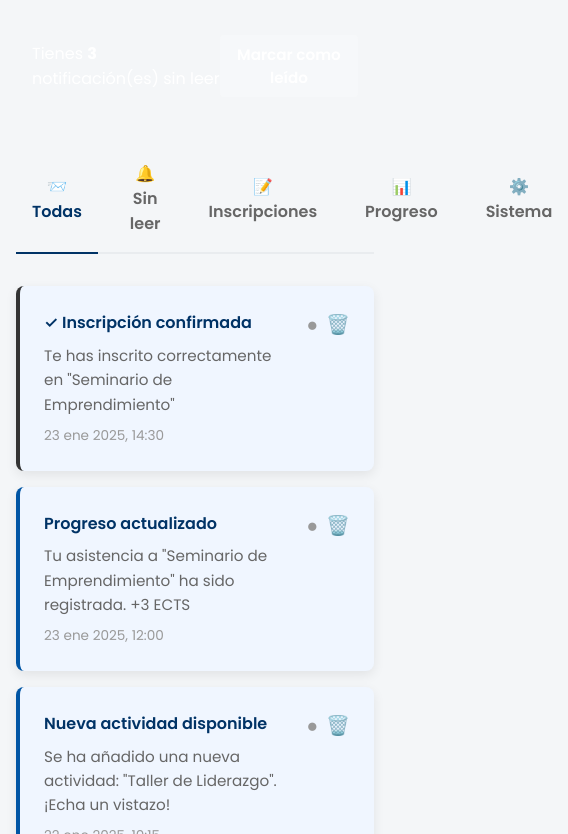
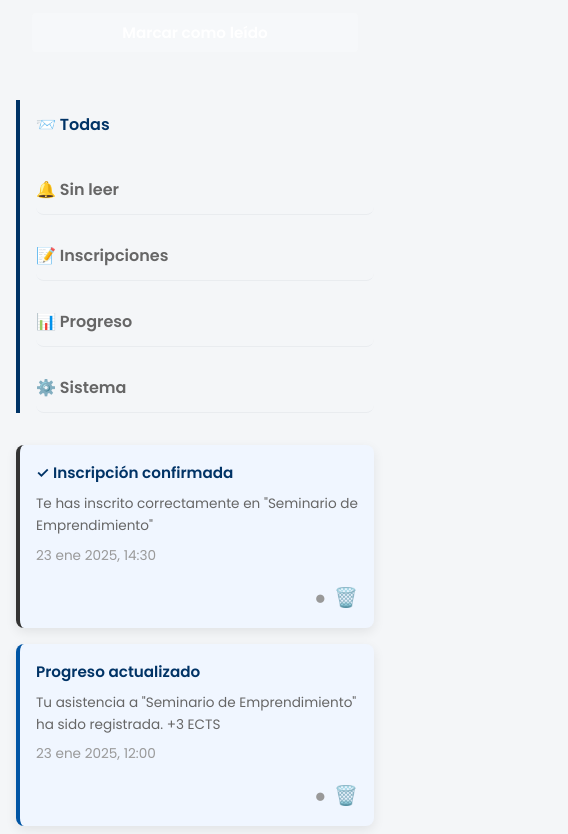
Before and after one commit to javier-picazo-trigueros/AFCs_ISO, a website: page notificaciones.html in a window 390 px wide. Shown: the part 187-1021 px from the top of the page, 568 px wide, since content can reach past the window. Drawn offline with Linux system fonts and the light colour scheme.

Commit message:
arreglo pagina ayuda y notificaciones

```diff
--- a/notificaciones.html
+++ b/notificaciones.html
@@ -147,6 +147,63 @@
             background: var(--ufv-secondary-blue);
             color: white;
             border-color: var(--ufv-secondary-blue);
+        }
+        @media (max-width: 480px) {
+            .notification-banner {
+                flex-direction: column;
+                gap: 1rem;
+                padding: 1rem;
+            }
+            .notification-banner button {
+                width: 100%;
+            }
+            .notification-tabs {
+                flex-direction: column;
+                border-bottom: none;
+                border-left: 4px solid var(--ufv-blue);
+                padding-left: 1rem;
+            }
+            .notification-tabs button {
+                padding: 0.75rem 0;
+                text-align: left;
+                border-bottom: 1px solid var(--ufv-gray);
+            }
+            .notification-tabs button.active {
+                border-bottom: none;
+            }
+            .notification-tabs button.active::after {
+                display: none;
+            }
+            .notification-item {
+                flex-direction: column;
+                gap: 1rem;
+                border-left: 4px solid var(--ufv-secondary-blue);
+                padding: 1rem;
+            }
+            .notification-actions {
+                margin-left: 0;
+                width: 100%;
+                justify-content: flex-end;
+            }
+            .filter-buttons {
+                flex-direction: column;
+            }
+            .filter-buttons button {
+                width: 100%;
+            }
+            .notification-title {
+                font-size: 0.95rem;
+            }
+            .notification-description {
+                font-size: 0.85rem;
+            }
+            h1 {
+                font-size: 1.5rem;
+                margin-bottom: 1.5rem;
+            }
+            h2 {
+                font-size: 1.2rem;
+            }
         }
     </style>
 </head>
```
Also changed, not shown: help-support.html (+39 -7 lines).
